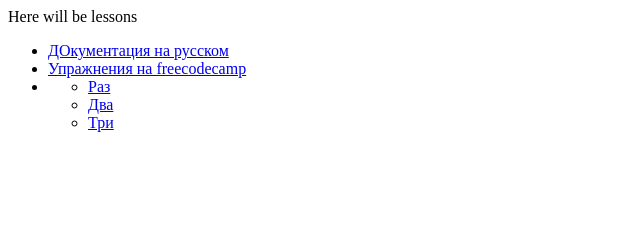
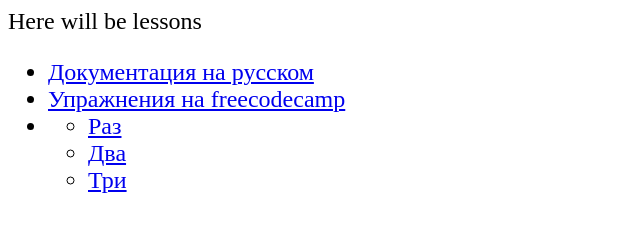
Before and after one commit to MikhailFedorov/lessons, a plain HTML site: page index.html in a window 1280 px wide. Shown: the whole page, without its empty margins (0-640 px from the left). Drawn offline with Linux system fonts and the light colour scheme.

Commit message:
Font size change

```diff
--- a/index.html
+++ b/index.html
@@ -3,11 +3,12 @@
 <head>
 	<meta charset="UTF-8">
 	<title>lessons</title>
+	<link rel="stylesheet" href="style.css">
 </head>
 <body>
 	Here will be lessons
 <ul>
-	<li><a href="https://jquery-docs.ru/">ДОкументация на русском</a></li>
+	<li><a href="https://jquery-docs.ru/">Документация на русском</a></li>
 	<li><a href="https://learn.freecodecamp.org/">Упражнения на freecodecamp</a></li>
 	<li>
 		<ul>
--- /dev/null
+++ b/style.css
@@ -0,0 +1,3 @@
+body {
+	font-size: 24px;
+}
```
